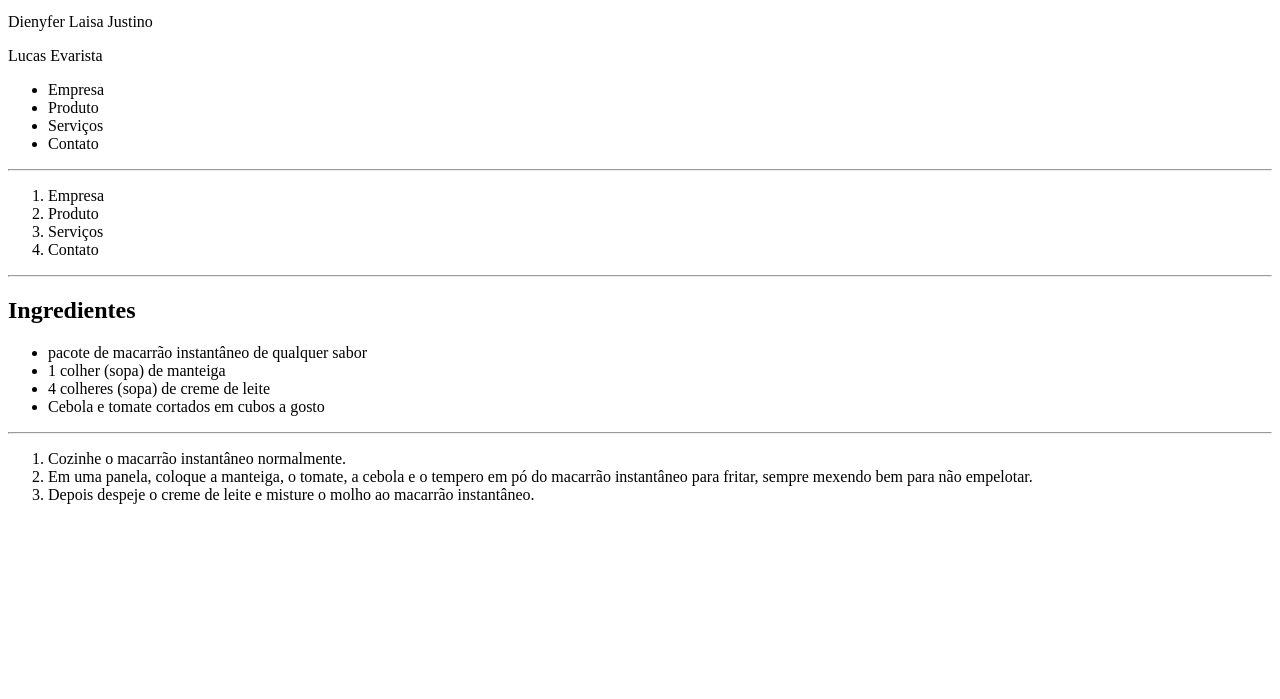
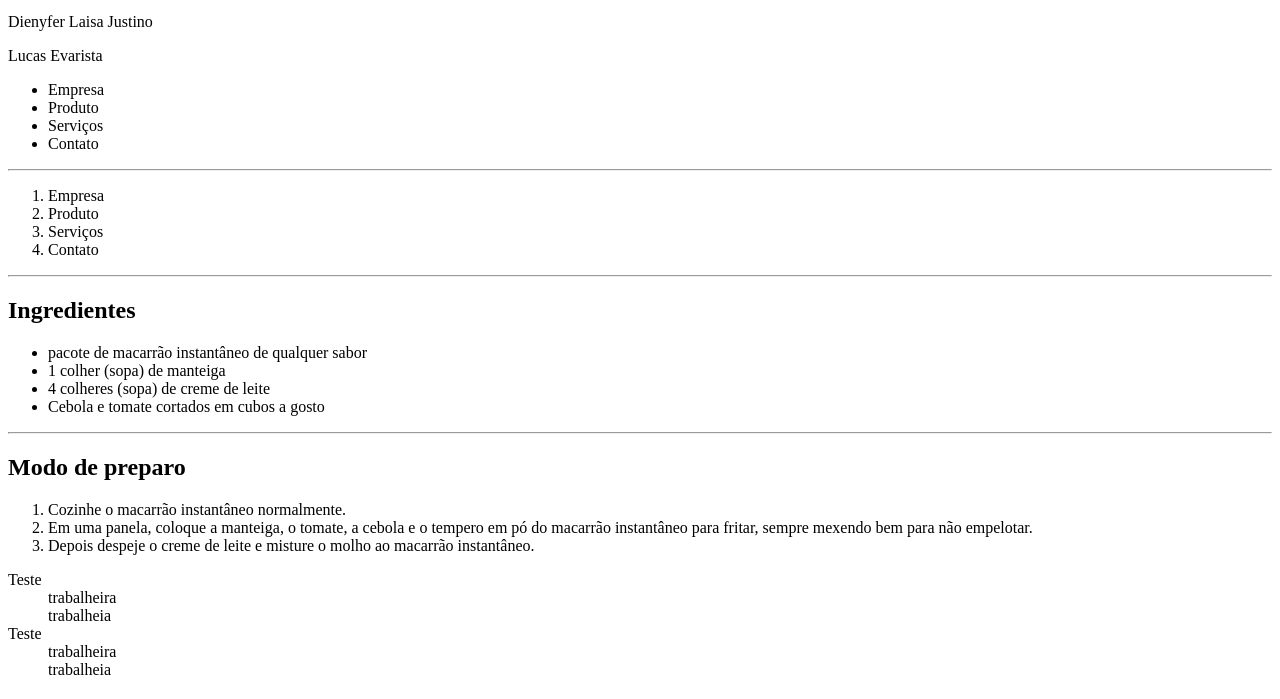
Before and after one commit to gracelarabarros/quarta-tentativa, a plain HTML site: page index.html in a window 1280 px wide. Shown: the part 101-800 px from the top of the page. Drawn offline with Linux system fonts and the light colour scheme.

Commit message:
ordenadas sem marcação

```diff
--- a/index.html
+++ b/index.html
@@ -32,11 +32,20 @@
         <li>Cebola e tomate cortados em cubos a gosto</li>
     </ul>
     <hr>
+    <h2>Modo de preparo</h2>
     <ol>
         <li>Cozinhe o macarrão instantâneo normalmente.</li>
         <li>Em uma panela, coloque a manteiga, o tomate, a cebola e o tempero em pó do macarrão instantâneo para fritar, sempre mexendo bem para não empelotar.</li>
         <li>Depois despeje o creme de leite e misture o molho ao macarrão instantâneo.</li>
     </ol>
+    <dl>
+        <dt>Teste</dt>
+        <dd>trabalheira</dd>
+        <dd>trabalheia</dd>
+        <dt>Teste</dt>
+        <dd>trabalheira</dd>
+        <dd>trabalheia</dd>
+    </dl>
 
 </body>
 </html>
```
